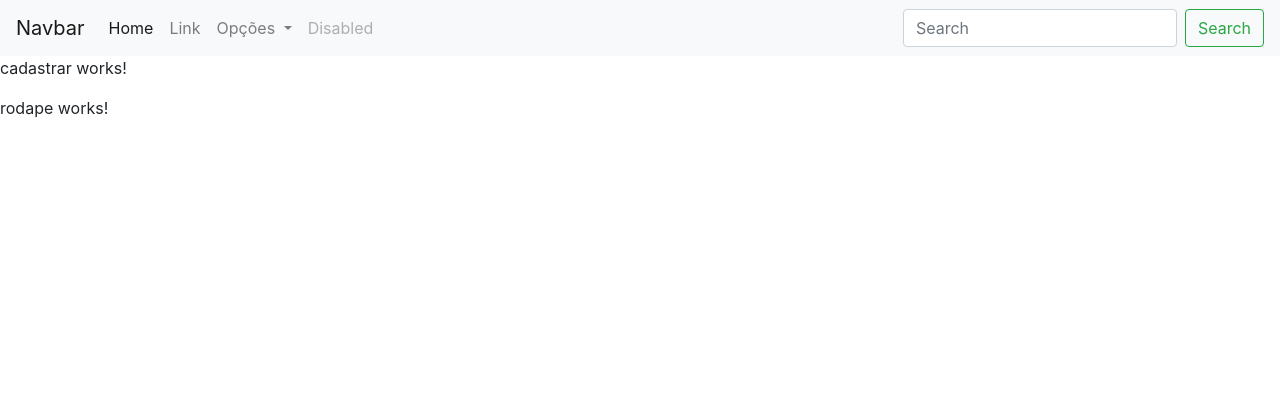
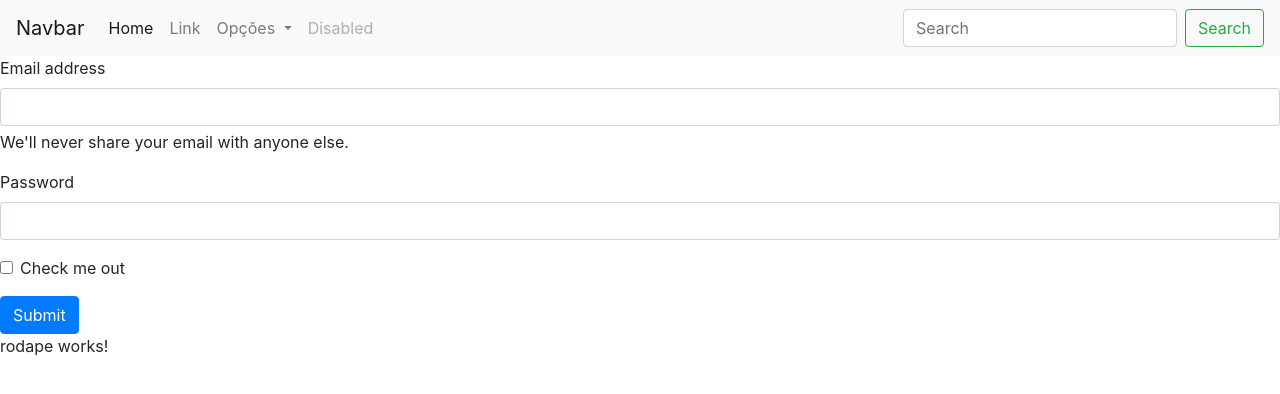
Before and after one commit to Cosmos-Blood/GenBR-Project_Integrador-Lampe-Front, an Angular app: page /cadastrar in a window 1280 px wide. Shown: the top 394 px of the page. Built offline with nearby package versions, Linux system fonts and the light colour scheme.

Commit message:
[Feature Will - Task: Integração back-end em andamento | 09.11.21]

```diff
--- a/src/app/cadastrar/cadastrar.component.html
+++ b/src/app/cadastrar/cadastrar.component.html
@@ -1 +1,25 @@
-<p>cadastrar works!</p>
+<div>
+  <form>
+    <div class="mb-3">
+      <label for="exampleInputEmail1" class="form-label">Email address</label>
+      <input
+        type="email"
+        class="form-control"
+        id="exampleInputEmail1"
+        aria-describedby="emailHelp"
+      />
+      <div id="emailHelp" class="form-text">
+        We'll never share your email with anyone else.
+      </div>
+    </div>
+    <div class="mb-3">
+      <label for="exampleInputPassword1" class="form-label">Password</label>
+      <input type="password" class="form-control" id="exampleInputPassword1" />
+    </div>
+    <div class="mb-3 form-check">
+      <input type="checkbox" class="form-check-input" id="exampleCheck1" />
+      <label class="form-check-label" for="exampleCheck1">Check me out</label>
+    </div>
+    <button type="submit" class="btn btn-primary">Submit</button>
+  </form>
+</div>
--- a/src/app/cadastrar/cadastrar.component.ts
+++ b/src/app/cadastrar/cadastrar.component.ts
@@ -1,4 +1,6 @@
 import { Component, OnInit } from '@angular/core';
+import { Router } from '@angular/router';
+import { AuthService } from '../service/auth.service';
 
 @Component({
   selector: 'app-cadastrar',
@@ -7,7 +9,7 @@ import { Component, OnInit } from '@angular/core';
 })
 export class CadastrarComponent implements OnInit {
 
-  constructor() { }
+  constructor(private authService: AuthService, private router: Router) {}
 
   ngOnInit(): void {
   }
--- /dev/null
+++ b/src/app/model/UsuarioLogin.ts
@@ -0,0 +1,7 @@
+export class UsuarioLogin{
+    public id: number;
+    public nomeUsuario: string;
+    public emailUsuario: string;
+    public senhaUsuario: string;
+    public token: string;
+}
--- /dev/null
+++ b/src/app/model/UsuarioModel.ts
@@ -0,0 +1,6 @@
+export class UsuarioModel{
+    public id: number;
+    public nomeUsuario: string;
+    public emailUsuario: string;
+    public senhaUsuario: string;
+}
--- a/src/app/service/auth.service.ts
+++ b/src/app/service/auth.service.ts
@@ -1,9 +1,27 @@
+import { HttpClient } from '@angular/common/http';
 import { Injectable } from '@angular/core';
+import { Observable } from 'rxjs';
+import { UsuarioLogin } from '../model/UsuarioLogin';
+import { UsuarioModel } from '../model/UsuarioModel';
 
 @Injectable({
-  providedIn: 'root'
+  providedIn: 'root',
 })
 export class AuthService {
+  constructor(private http: HttpClient) {}
 
-  constructor() { }
+  cadastrar(usuarioModel: UsuarioModel): Observable<UsuarioModel> {
+    return this.http.post<UsuarioModel>(
+      'https://energylampe.herokuapp.com/api/v1/cadastrar',
+      usuarioModel
+    );
+  }
+
+  entrar(usuarioLogin: UsuarioLogin): Observable<UsuarioLogin> {
+    return this.http.post<UsuarioLogin>(
+      'https://energylampe.herokuapp.com/api/v1/login',
+      usuarioLogin
+    );
+  }
+
 }
--- a/tsconfig.json
+++ b/tsconfig.json
@@ -6,6 +6,7 @@
     "outDir": "./dist/out-tsc",
     "forceConsistentCasingInFileNames": true,
     "strict": true,
+    "strictPropertyInitialization": false,
     "noImplicitReturns": true,
     "noFallthroughCasesInSwitch": true,
     "sourceMap": true,
```
Also changed, not shown: src/app/app.module.ts (+6 -1 lines), src/app/model/PostagemModel.ts (added, +12 -0 lines), src/app/model/TemaModel.ts (added, +9 -0 lines), 1 other file (tests, documents, lock files or other folders).
